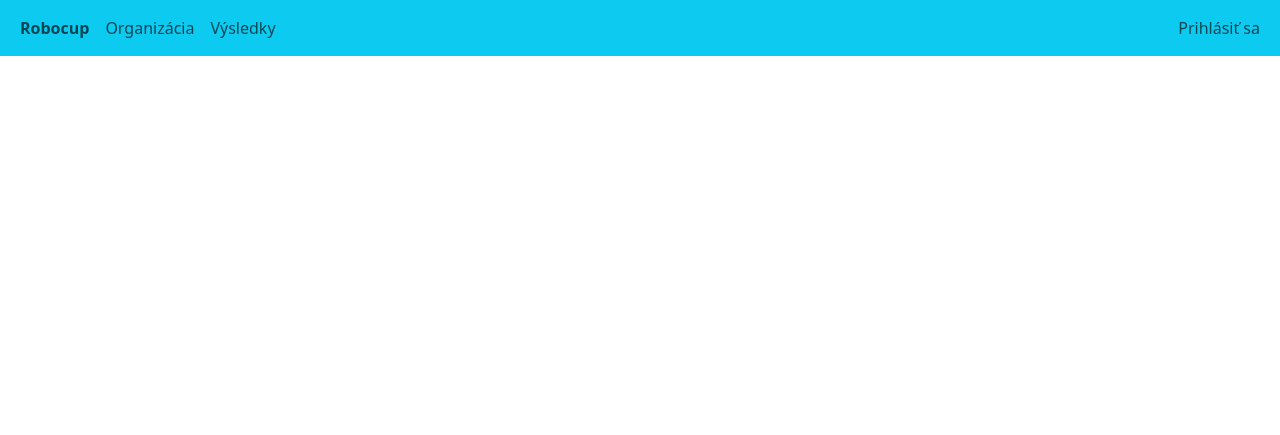
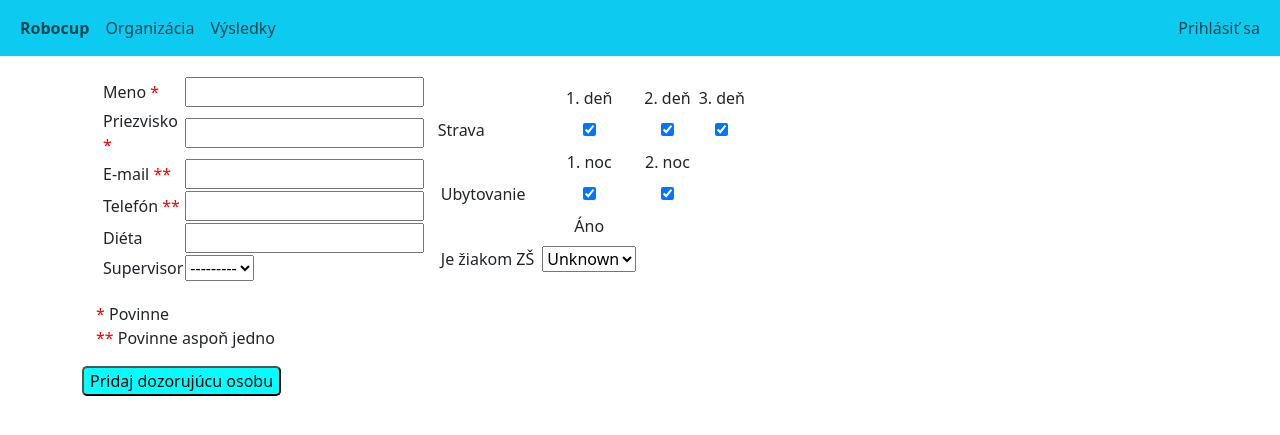
Before and after one commit to TIS2023-FMFI/robocup, a Django app: page /leader-panel/add_competitor in a window 1280 px wide. Shown: the top 435 px of the page. Run offline with Django 4.2, Linux system fonts and the light colour scheme; data that the repository does not hold is empty; parts of the project's set-up code (start-up, migrations or seed data) failed here and were passed over.

Commit message:
supervisor list select

```diff
--- a/robocup-reg/web/common/templates/base.html
+++ b/robocup-reg/web/common/templates/base.html
@@ -6,7 +6,8 @@
         <meta http-equiv="X-UA-Compatible" content="IE=edge">
         <meta name = "viewport" content="width=device-width, initial-scale=1.0 ">
         <link href="https://cdn.jsdelivr.net/npm/bootstrap@5.3.2/dist/css/bootstrap.min.css" rel="stylesheet" integrity="sha384-T3c6CoIi6uLrA9TneNEoa7RxnatzjcDSCmG1MXxSR1GAsXEV/Dwwykc2MPK8M2HN" crossorigin="anonymous">
-        <script src="https://code.jquery.com/jquery-3.6.4.min.js"></script>
+
+    <script src="https://code.jquery.com/jquery-3.6.4.min.js"></script>
 
         <title>{% block title %}RoboCup{% endblock %}</title>
 </head>
--- a/robocup-reg/web/leader/forms.py
+++ b/robocup-reg/web/leader/forms.py
@@ -24,6 +24,7 @@ class CompetitorForm(forms.ModelForm):
             "food1",
             "food2",
             "food3",
+            "supervisor",
         ]
 
     def __init__(self, *args, **kwargs):
@@ -32,6 +33,11 @@ class CompetitorForm(forms.ModelForm):
         super(CompetitorForm, self).__init__(*args, **kwargs)
         if user:
             self.user = user
+        self.supervisor = forms.ModelMultipleChoiceField(
+            label="Vyber dozorujucu osobu",
+            queryset=Person.objects.filter(user_id=user.id, is_supervisor=True),
+            widget=forms.Select,
+        )
 
     def save(self, commit=True):
         instance = super(CompetitorForm, self).save(commit=False)
--- a/robocup-reg/web/leader/models.py
+++ b/robocup-reg/web/leader/models.py
@@ -14,7 +14,7 @@ class Person(models.Model):
     phone_number = models.CharField(max_length=100, unique=True, blank=True, null=True)
     birth_date = models.DateField(null=True)
     primary_school = models.BooleanField(null=True)
-    diet = models.CharField(default="", max_length=1000)
+    diet = models.CharField(default="", max_length=1000, blank=True)
     accomodation1 = models.BooleanField(default=True)
     accomodation2 = models.BooleanField(default=True)
     food1 = models.BooleanField(default=True)
--- a/robocup-reg/web/leader/templates/add_competitor.html
+++ b/robocup-reg/web/leader/templates/add_competitor.html
@@ -2,8 +2,80 @@
 
 {% block content %}
 
+<div>
+    <form method="post">
+        <div style="display: flex">
+            {% csrf_token %}
+            <div style="width: 30%; box-sizing: border-box; padding: 20px;" >
+                <table>
+                    <tr>
+                        <td> Meno <a style="color: red">*</a></td><td> {{ form.first_name }}</td>
+                    </tr>
+                    <tr>
+                        <td> Priezvisko <a style="color: red">*</a></td><td> {{ form.last_name }}</td>
+                    </tr>
+                    <tr>
+                        <td> E-mail <a style="color: red">**</a></td><td> {{ form.email }}</td>
+                    </tr>
+                    <tr>
+                        <td> Telefón <a style="color: red">**</a></td><td> {{ form.phone_number }}</td>
+                    </tr>
+                    <tr>
+                        <td> Diéta </td>
+                        <td> {{ form.diet }} </td>
+                    </tr>
+                    <tr>
+                        <td> {{ form.supervisor.label }} </td>
+                        <td> {{ form.supervisor }} </td>
+                    </tr>
+                </table>
+            </div>
+            <div style="width: 50%; box-sizing: border-box; padding: 20px; align-content: center" >
+                <table>
+                    <tr>
+                        <td></td>
+                        <td style="padding: 4px; text-align: center"> 1. deň </td>
+                        <td style="padding: 4px; text-align: center"> 2. deň </td>
+                        <td style="padding: 4px; text-align: center"> 3. deň </td>
+                    </tr>
+                    <tr>
+                        <td>Strava</td><td style="padding:4px; text-align: center"> {{ form.food1 }}</td>
+                        <td style="padding: 4px; text-align: center"> {{ form.food2 }}</td>
+                        <td style="padding: 4px; text-align: center"> {{ form.food3 }}</td>
+                    </tr>
+                    <tr>
+                        <td></td>
+                        <td style="padding: 4px; text-align: center"> 1. noc </td>
+                        <td style="padding: 4px; text-align: center"> 2. noc </td>
+                        <td style="padding: 4px; text-align: center"></td>
+                    </tr>
+                    <tr>
+                        <td style="padding: 4px"> Ubytovanie</td>
+                        <td style="padding: 4px; text-align: center">{{ form.accomodation1 }}</td>
+                        <td style="padding: 4px; text-align: center">{{ form.accomodation2 }}</td>
+                        <td style="padding: 4px; text-align: center"> </td>
+                    </tr>
+                    <tr>
+                        <td></td>
+                        <td style="padding: 4px; text-align: center"> Áno </td>
+                        <td style="padding: 4px; text-align: center"> </td>
+                        <td style="padding: 4px; text-align: center"></td>
+                    </tr>
+                    <tr>
+                        <td style="padding: 4px"> Je žiakom ZŠ </td>
+                        <td id="first" style="padding: 4px; text-align: center" >{{ form.primary_school }}</td>
+                        <td id="second" style="padding: 4px; text-align: center"></td>
+                        <td style="padding: 4px; text-align: center"></td>
+                    </tr>
 
+                </table>
+            </div>
+        </div>
+        <a style="padding: 7px"> <a style="color: red">*</a><a> </a> Povinne</a><br>
+        <a style="padding: 7px; border-bottom: 20px"> <a style="color: red">**</a> Povinne aspoň jedno</a><br>
+        <p></p>
+        <input type="submit" value="Pridaj dozorujúcu osobu" style="border-radius: 5px; background: cyan">
+    </form>
 
-
-
+</div>
 {% endblock %}
--- a/robocup-reg/web/leader/views.py
+++ b/robocup-reg/web/leader/views.py
@@ -87,6 +87,7 @@ def add_competitor(request):
             context["form"] = form
     else:
         context["form"] = CompetitorForm(user=request.user)
+    print(context["form"].fields)
     return render(request, "add_competitor.html", context)
 
 
```
Also changed, not shown: robocup-reg/web/leader/templates/add_supervisor.html (+9 -8 lines).
